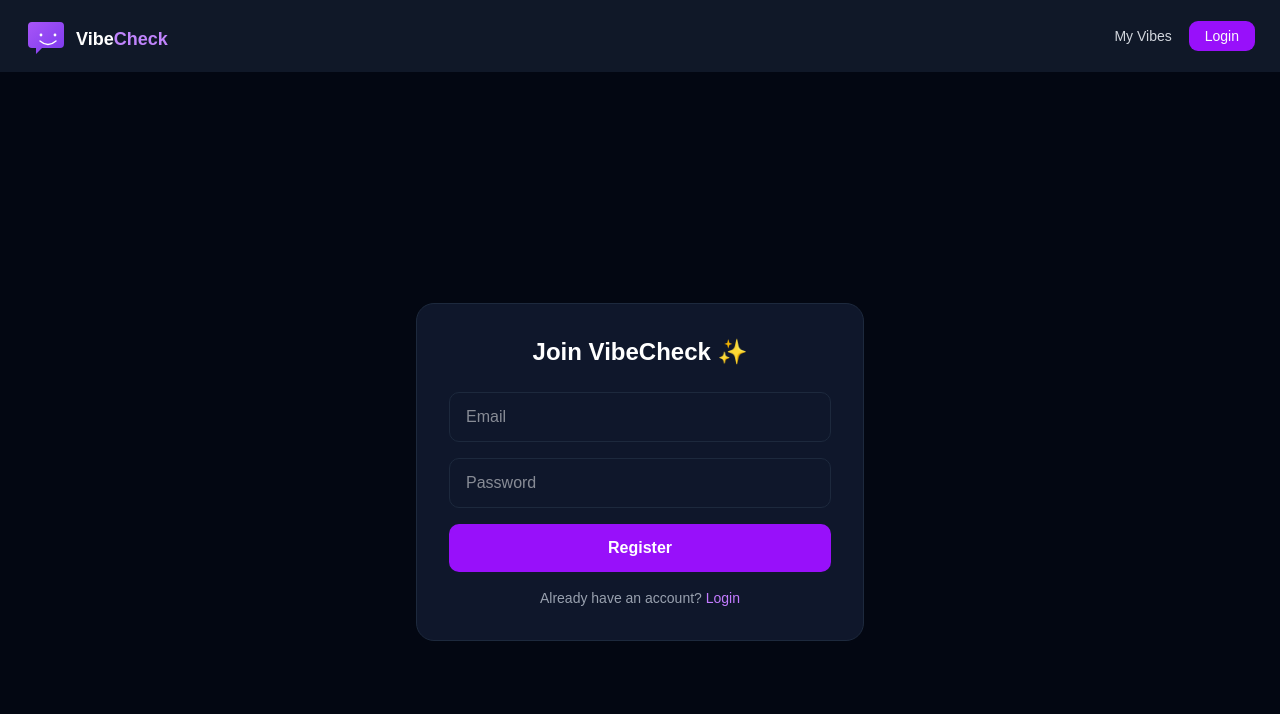
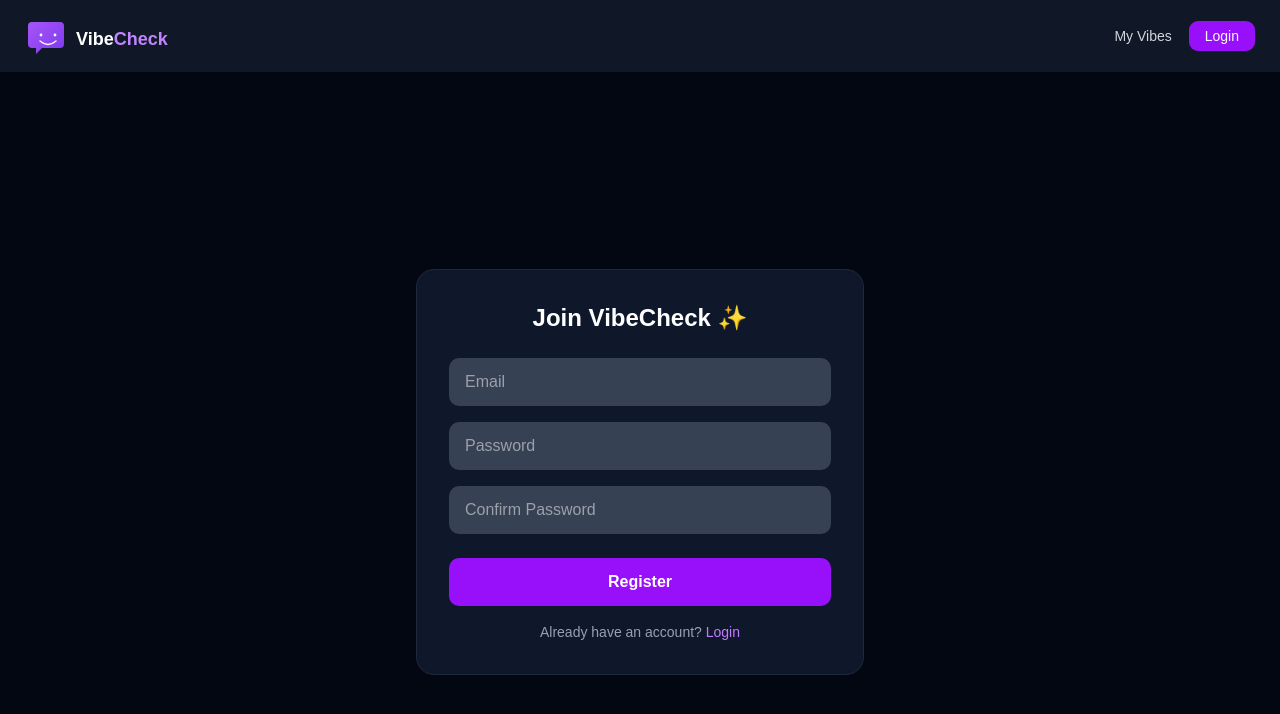
Before and after one commit to mh5034/VibeCheck, a React (Vite) app in the folder frontend/: page /auth in a window 1280 px wide. Both pictures are taken after a click on the button "Register". Shown: the top 714 px of the page. Built offline with nearby package versions, Linux system fonts and the light colour scheme.

Commit message:
handle invalid credentials

```diff
--- a/frontend/src/pages/Auth.tsx
+++ b/frontend/src/pages/Auth.tsx
@@ -1,20 +1,59 @@
 import { useState } from "react";
 import { useAuth } from "../context/AuthContext";
 import { useNavigate } from "react-router-dom";
+
+type Errors = {
+  email?: string;
+  password?: string;
+  confirmPassword?: string;
+  general?: string;
+};
 
 export default function Auth() {
   const [isLogin, setIsLogin] = useState(true);
   const [email, setEmail] = useState("");
   const [password, setPassword] = useState("");
-  const [error, setError] = useState("");
+  const [confirmPassword, setConfirmPassword] = useState("");
+  const [errors, setErrors] = useState<Errors>({});
   const [loading, setLoading] = useState(false);
   const { login, register } = useAuth();
   const navigate = useNavigate();
 
+  function validate(): boolean {
+    const newErrors: Errors = {};
+
+    //Empty Email
+    if (!email.trim()) {
+      newErrors.email = "Email is required";
+      // Email format check
+    } else if (!/^[^\s@]+@[^\s@]+\.[^\s@]+$/.test(email)) {
+      newErrors.email = "Enter a valid email address";
+    }
+
+    // Empty password
+    if (!password.trim()) {
+      newErrors.password = "Password is required";
+      // Min length
+    } else if (password.length < 6) {
+      newErrors.password = "Password must be at least 6 characters";
+    }
+
+    // Confirm password
+    if (!isLogin && password !== confirmPassword) {
+      newErrors.password = "Passwords do not match";
+    }
+
+    setErrors(newErrors);
+    return Object.keys(newErrors).length === 0;
+  }
+
   const handleSubmit = async () => {
-    setError("");
-    setLoading(false);
+    setErrors({});
 
+    // run validation first
+    if (!validate()) return; // stop if not validated
+
+    setLoading(true);
     try {
       if (isLogin) {
         await login(email, password);
@@ -23,54 +62,129 @@ export default function Auth() {
       }
       navigate("/");
     } catch (e: any) {
-      setError(e.response?.data?.detail || "Something went wrong");
+      // display backend error
+      const detail = e.response?.data?.detail;
+      if (typeof detail === "string") {
+        // map backend error to the right field
+        if (detail.includes("Email already")) {
+          setErrors({ email: "This email is already registered" });
+        } else if (detail.includes("Invalid email or password")) {
+          setErrors({ general: "Wrong email or password. Please try again." });
+        } else {
+          setErrors({ general: detail });
+        }
+      } else {
+        setErrors({ general: "Something went wrong. Please try again." });
+      }
     } finally {
       setLoading(false);
     }
   };
 
+  const handleSwitch = () => {
+    setIsLogin(!isLogin);
+    setErrors({});
+    setEmail("");
+    setPassword("");
+    setConfirmPassword("");
+  };
+
   return (
-    <div className="min-h-screen bg-gray-950 flex items-center justify-center">
+    <div className="min-h-screen bg-gray-950 flex items-center justify-center px-4">
       <div className="bg-slate-900 border border-slate-800 rounded-2xl p-8 w-full max-w-md">
         <h1 className="text-white text-2xl font-bold text-center mb-6">
           {isLogin ? "Welcome back 👋" : "Join VibeCheck ✨"}
         </h1>
 
-        {error && (
-          <div className="bg-red-500/20 text-red-400 rounded-lg p-3 mb-4 text-sm">
-            {error}
-          </div>
-        )}
-
         <div className="flex flex-col gap-4">
+          {/* Email */}
+          <div>
             <input
               type="email"
               placeholder="Email"
               value={email}
-            onChange={(e) => setEmail(e.target.value)}
-            className="bg-slate-900 border border-slate-800 text-white rounded-lg px-4 py-3 outline-none focus:ring-2 focus:ring-purple-500"
+              onChange={(e) => {
+                setEmail(e.target.value);
+                if (errors.email)
+                  setErrors((prev) => ({ ...prev, email: undefined }));
+              }}
+              className={`w-full bg-gray-700 text-white rounded-lg px-4 py-3 outline-none focus:ring-2 transition
+              ${errors.email ? "ring-2 ring-red-500" : "focus:ring-purple-500"}`}
             />
+            {errors.email && (
+              <p className="text-red-400 text-xs mt-4 ml-1">{errors.email}</p>
+            )}
+          </div>
+
+          {/* Password */}
+          <div>
             <input
               type="password"
               placeholder="Password"
               value={password}
-            onChange={(e) => setPassword(e.target.value)}
-            onKeyDown={(e) => e.key == "Enter" && handleSubmit()}
-            className="bg-slate-900 border border-slate-800 text-white rounded-lg px-4 py-3 outline-none focus:ring-2 focus:ring-purple-500"
+              onChange={(e) => {
+                setPassword(e.target.value);
+                if (errors.password)
+                  setErrors((prev) => ({ ...prev, password: undefined }));
+              }}
+              onKeyDown={(e) => e.key === "Enter" && handleSubmit()}
+              className={`w-full bg-gray-700 text-white rounded-lg px-4 py-3 outline-none focus:ring-2 transition
+              ${errors.password ? "ring-2 ring-red-500" : "focus:ring-purple-500"}`}
             />
+            {errors.password && (
+              <p className="text-red-400 text-xs mt-4 ml-1">
+                {errors.password}
+              </p>
+            )}
+          </div>
+
+          {/* Confirm Password for register only */}
+          {!isLogin && (
+            <div>
+              <input
+                type="password"
+                placeholder="Confirm Password"
+                value={confirmPassword}
+                onChange={(e) => {
+                  setConfirmPassword(e.target.value);
+                  if (errors.confirmPassword)
+                    setErrors((prev) => ({
+                      ...prev,
+                      confirmPassword: undefined,
+                    }));
+                }}
+                onKeyDown={(e) => e.key === "Enter" && handleSubmit()}
+                className={`w-full bg-gray-700 text-white rounded-lg px-4 py-3 outline-none focus:ring-2 transition
+                ${errors.confirmPassword ? "ring-2 ring-red-500" : "focus:ring-purple-500"}`}
+              />
+              {errors.confirmPassword && (
+                <p className="text-red-400 text-xs mt-4 ml-1">
+                  {errors.confirmPassword}
+                </p>
+              )}
+            </div>
+          )}
+
+          {/* General error */}
+          {errors.general && (
+            <div className="text-red-400 text-xs ml-1">{errors.general}</div>
+          )}
+
+          {/* Submit button */}
           <button
             onClick={handleSubmit}
             disabled={loading}
-            className="bg-purple-600 hover:bg-purple-500 active:bg-purple-700 disabled:opacity-50 text-white font-semibold py-3 rounded-lg transition"
+            className="w-full bg-purple-600 hover:bg-purple-500 active:bg-purple-700 disabled:opacity-50 text-white font-semibold py-3 rounded-lg transition mt-2"
           >
             {loading ? "Loading..." : isLogin ? "Login" : "Register"}
           </button>
         </div>
 
+        {/* Switch */}
         <p className="text-gray-400 text-center mt-4 text-sm">
           {isLogin ? "Don't have an account?" : "Already have an account?"}{" "}
           <button
-            onClick={() => setIsLogin(!isLogin)}
+            onClick={handleSwitch}
             className="text-purple-400 hover:underline"
           >
             {isLogin ? "Register" : "Login"}
```
Also changed, not shown: 1 other file (tests, documents, lock files or other folders). Lines whose indentation alone changed are shown as unchanged.
